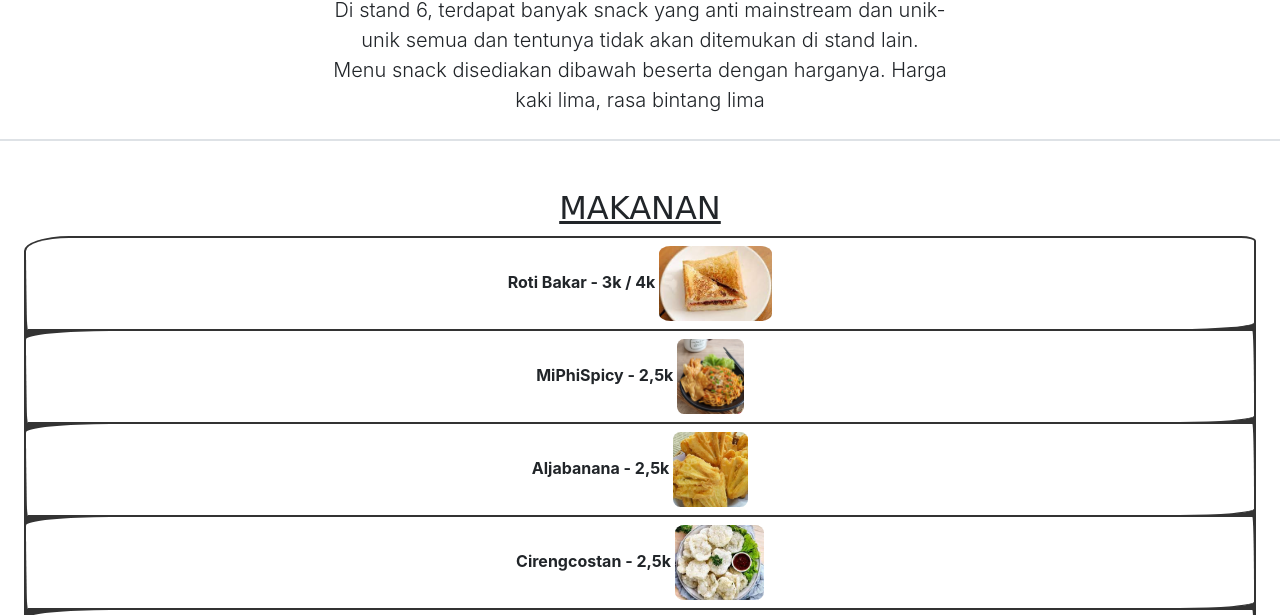
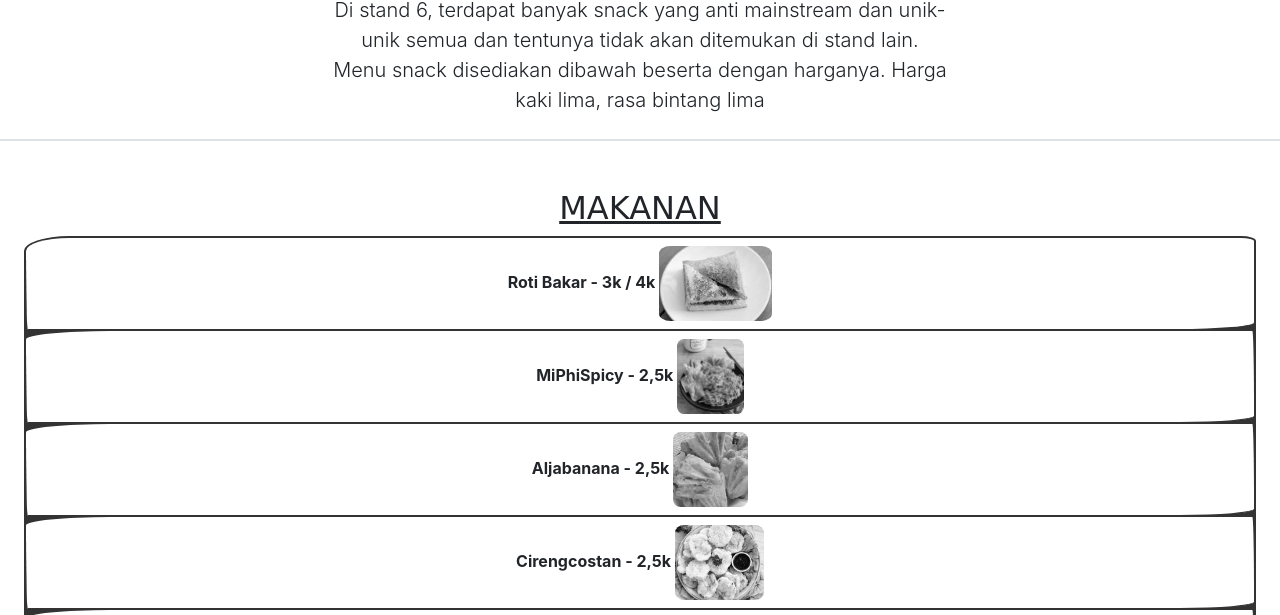
Before and after one commit to SiNopal1/stand6, a plain HTML site: page index.html in a window 1280 px wide. Shown: the part 128-743 px from the top of the page. Drawn offline with Linux system fonts and the light colour scheme; a web font is replaced by a local one.

Commit message:
bikin gambar item putih

```diff
--- a/index.html
+++ b/index.html
@@ -9,6 +9,8 @@
     <style>
         img {
             border-radius: 10%;
+            -webkit-filter: grayscale(100%); /* Safari 6.0 - 9.0 */
+            filter: grayscale(100%);
         }
     </style>
 </head>
```
